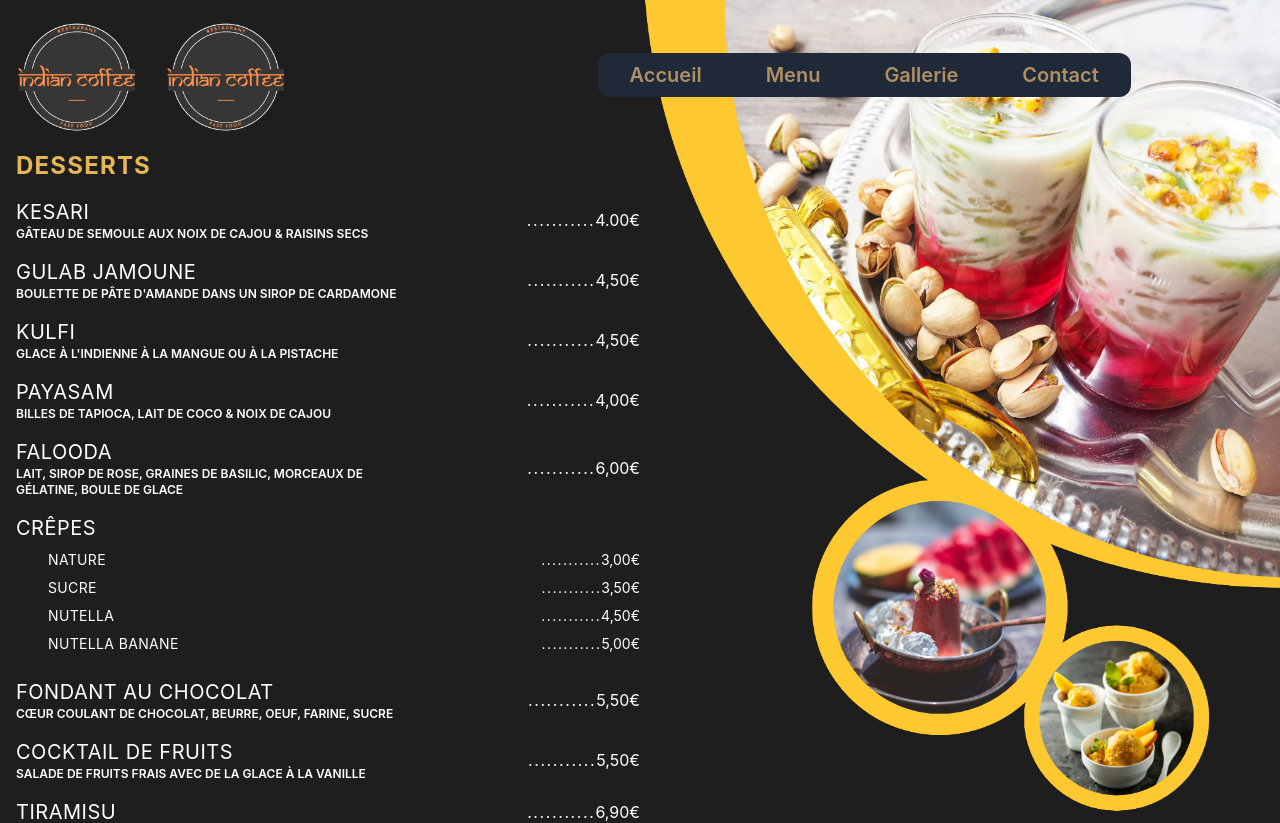
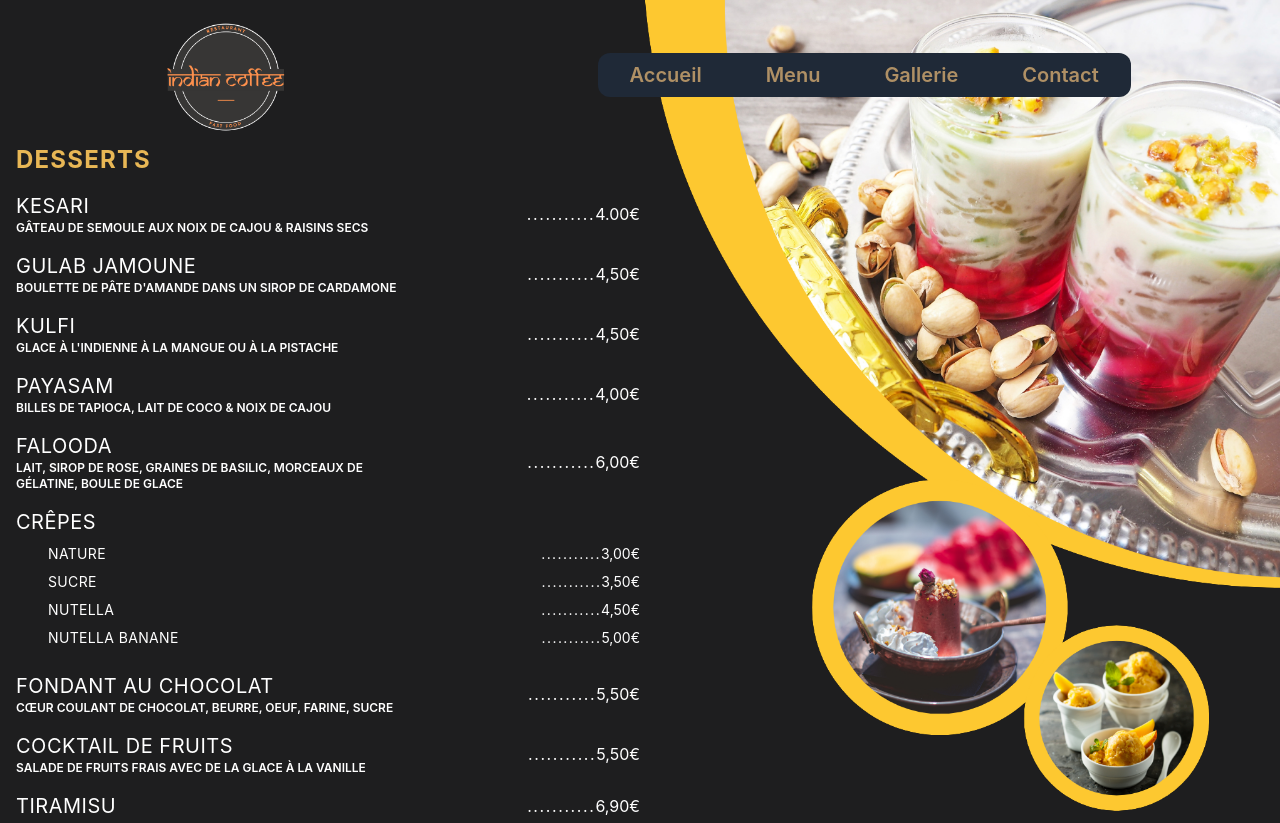
Before and after one commit to Teyik0/indian-cofee-shop, a Next.js app: page /menu/desserts in a window 1280 px wide. Shown: the top 823 px of the page. Built offline with nearby package versions, Linux system fonts and the light colour scheme.

Commit message:
resp correctif logo

```diff
--- a/pages/menu/boissons.tsx
+++ b/pages/menu/boissons.tsx
@@ -29,16 +29,7 @@ const boissons = () => {
         <meta property='og:url' content='https://indian-cofee.netlify.app/' />
         <link rel='icon' href='/favicon.png' />
       </Head>
-      <section className='w-full items-center justify-center text-white'>
-        <Link href='/' className='cursor-pointer'>
-          <Image
-            src='/IndianCoffee_Logo.png'
-            width={150}
-            height={150}
-            alt='logo'
-          />
-        </Link>
-
+      <section className='w-full items-center justify-center text-white pt-36 pb-24'>
         <div className='pl-4 pr-4'>
           <h1 className='uppercase text-[#e8b755] text-2xl font-bold tracking-wider mb-2'>
             Boissons
--- a/pages/menu/desserts.tsx
+++ b/pages/menu/desserts.tsx
@@ -29,15 +29,7 @@ const desserts = () => {
         <meta property='og:url' content='https://indian-cofee.netlify.app/' />
         <link rel='icon' href='/favicon.png' />
       </Head>
-      <section className='w-full items-center justify-center text-white'>
-        <Link href='/' className='cursor-pointer'>
-          <Image
-            src='/IndianCoffee_Logo.png'
-            width={150}
-            height={150}
-            alt='logo'
-          />
-        </Link>
+      <section className='w-full items-center justify-center text-white pt-36 pb-24'>
         <Image
           src='/asset-dessert.png'
           width={400}
--- a/pages/menu/entrees.tsx
+++ b/pages/menu/entrees.tsx
@@ -28,15 +28,7 @@ const entrees = () => {
         <meta property='og:url' content='https://indian-cofee.netlify.app/' />
         <link rel='icon' href='/favicon.png' />
       </Head>
-      <section className='w-full items-center justify-center text-white'>
-        <Link href='/' className='cursor-pointer'>
-          <Image
-            src='/IndianCoffee_Logo.png'
-            width={150}
-            height={150}
-            alt='logo'
-          />
-        </Link>
+      <section className='w-full items-center justify-center text-white pt-36 pb-24'>
         <Image
           src='/asset-entry.png'
           width={400}
--- a/pages/menu/menus.tsx
+++ b/pages/menu/menus.tsx
@@ -31,15 +31,7 @@ const menus = () => {
         <meta property='og:url' content='https://indian-cofee.netlify.app/' />
         <link rel='icon' href='/favicon.png' />
       </Head>
-      <section className='w-full items-center justify-center text-white'>
-        <Link href='/' className='cursor-pointer'>
-          <Image
-            src='/IndianCoffee_Logo.png'
-            width={150}
-            height={150}
-            alt='logo'
-          />
-        </Link>
+      <section className='w-full items-center justify-center text-white pt-32 pb-32'>
         <Image
           src='/asset-menu.png'
           width={500}
--- a/pages/menu/plats-vegetariens.tsx
+++ b/pages/menu/plats-vegetariens.tsx
@@ -28,15 +28,7 @@ const platsVege = () => {
         <meta property='og:url' content='https://indian-cofee.netlify.app/' />
         <link rel='icon' href='/favicon.png' />
       </Head>
-      <section className='w-full items-center justify-center text-white'>
-        <Link href='/' className='cursor-pointer'>
-          <Image
-            src='/IndianCoffee_Logo.png'
-            width={150}
-            height={150}
-            alt='logo'
-          />
-        </Link>
+      <section className='w-full items-center justify-center text-white pt-36 pb-24'>
         <Image
           src='/asset-plats-vege.png'
           width={400}
--- a/pages/menu/plats.tsx
+++ b/pages/menu/plats.tsx
@@ -28,15 +28,7 @@ const plats = () => {
         <meta property='og:url' content='https://indian-cofee.netlify.app/' />
         <link rel='icon' href='/favicon.png' />
       </Head>
-      <section className='w-full items-center justify-center text-white'>
-        <Link href='/' className='cursor-pointer'>
-          <Image
-            src='/IndianCoffee_Logo.png'
-            width={150}
-            height={150}
-            alt='logo'
-          />
-        </Link>
+      <section className='w-full items-center justify-center text-white pt-36 pb-24'>
         <Image
           src='/asset-plat.png'
           width={500}
--- a/pages/menu/specialites.tsx
+++ b/pages/menu/specialites.tsx
@@ -28,15 +28,7 @@ const specialites = () => {
         <meta property='og:url' content='https://indian-cofee.netlify.app/' />
         <link rel='icon' href='/favicon.png' />
       </Head>
-      <section className='w-full items-center justify-center text-white'>
-        <Link href='/' className='cursor-pointer'>
-          <Image
-            src='/IndianCoffee_Logo.png'
-            width={150}
-            height={150}
-            alt='logo'
-          />
-        </Link>
+      <section className='w-full items-center justify-center text-white pt-36 pb-24'>
         <Image
           src='/asset-specialities.png'
           width={400}
```
